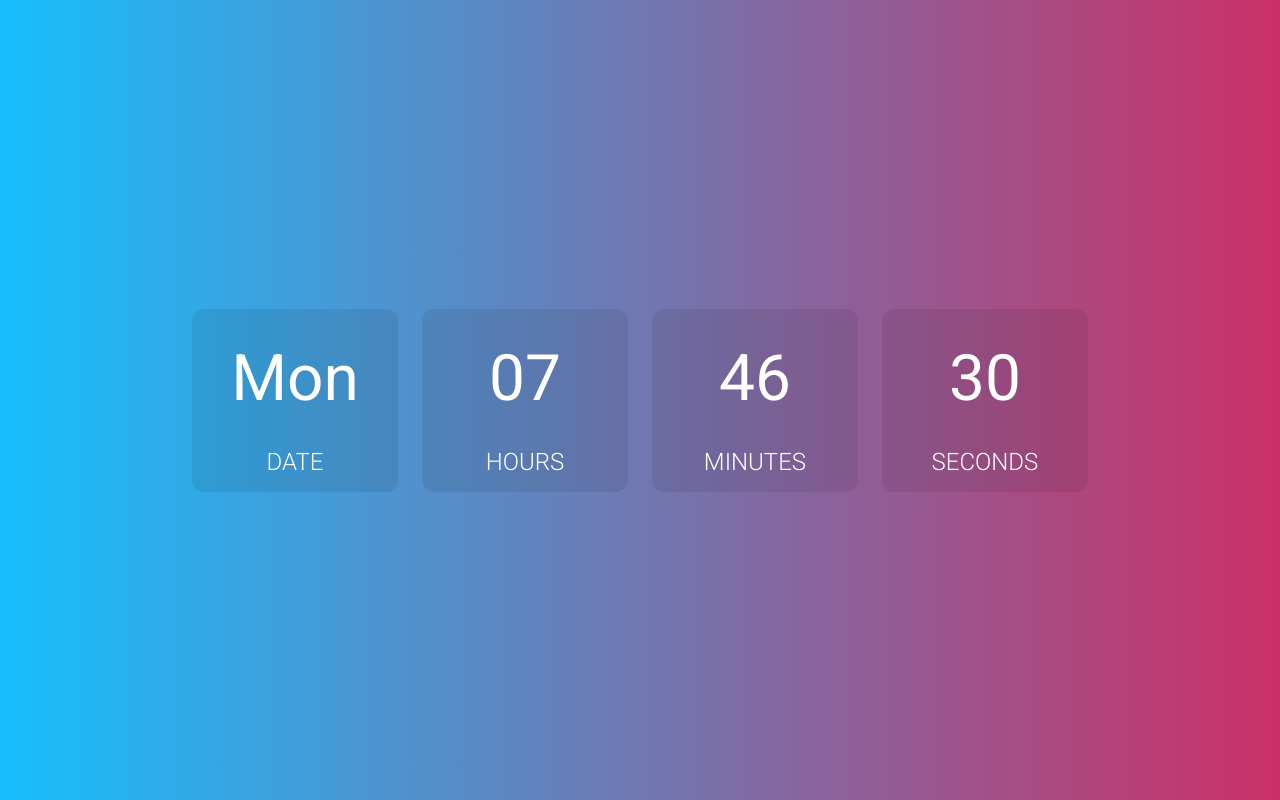
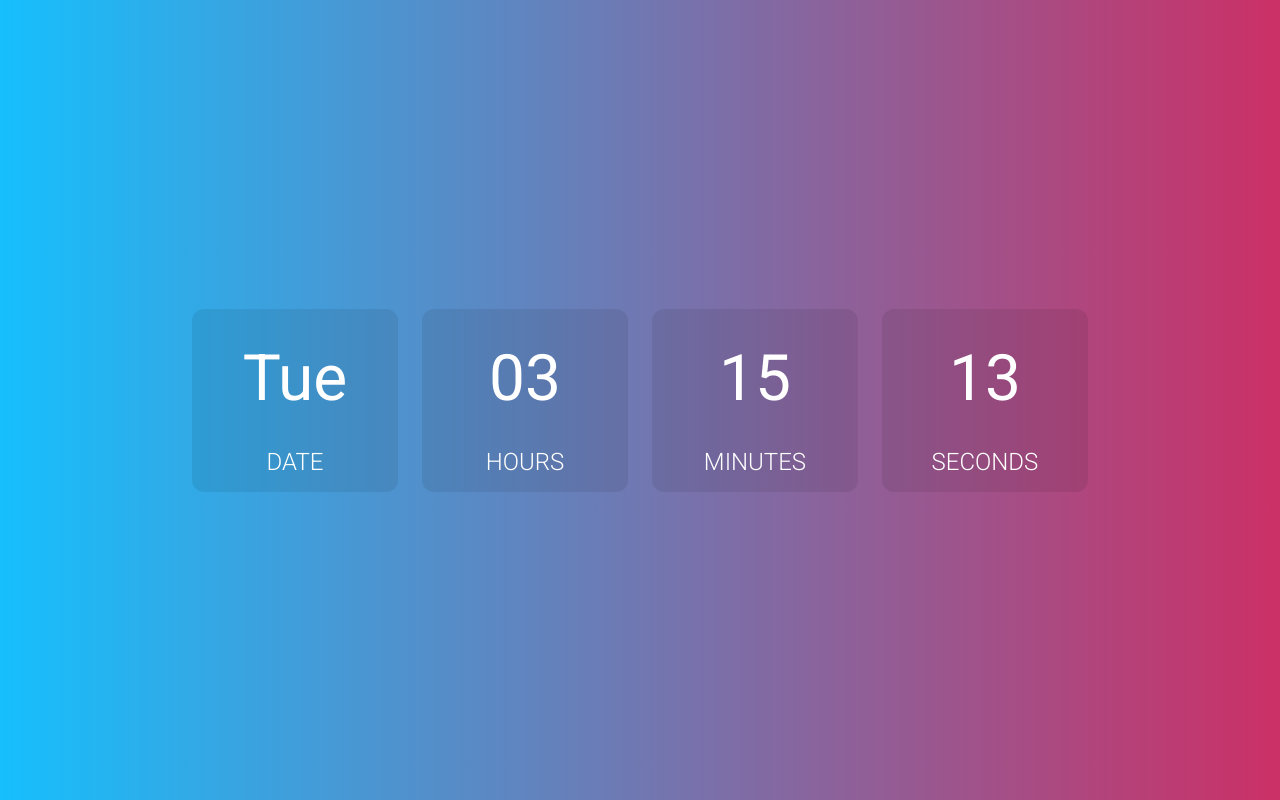
Before and after one commit to MuoiVung/C4EJS128-Nhom3-TranVietNam, a plain HTML site: page Workspace/B10/BTVN/index.html in a window 1280 px wide. Drawn offline with Linux system fonts and the light colour scheme.

Commit message:
added clock operation

```diff
--- a/Workspace/B10/BTVN/index.html
+++ b/Workspace/B10/BTVN/index.html
@@ -39,6 +39,7 @@
             <p class="clock-name">seconds</p>
         </section>
     </main>
+    <script src="./script.js"></script>
 </body>
 
 </html>
--- /dev/null
+++ b/Workspace/B10/BTVN/script.js
@@ -0,0 +1,21 @@
+'use strict';
+
+const clockDateEl = document.querySelector('#date .clock-content');
+const clockHourEl = document.querySelector('#hour .clock-content');
+const clockMinuteEl = document.querySelector('#minute .clock-content');
+const clockSecondEl = document.querySelector('#second .clock-content');
+
+const days = ['Sun', 'Mon', 'Tue', 'Wed', 'Thu', 'Fri', 'Sat'];
+
+setInterval(function () {
+    const now = new Date();
+    const nowDay = days[now.getDay()];
+    const nowHour = now.getHours();
+    const nowMinute = now.getMinutes();
+    const nowSecond = now.getSeconds();
+
+    clockDateEl.innerHTML = nowDay;
+    clockHourEl.innerHTML = nowHour < 10 ? '0' + nowHour : nowHour;
+    clockMinuteEl.innerHTML = nowMinute < 10 ? '0' + nowMinute : nowMinute;
+    clockSecondEl.innerHTML = nowSecond < 10 ? '0' + nowSecond : nowSecond;
+}, 1000);
```
